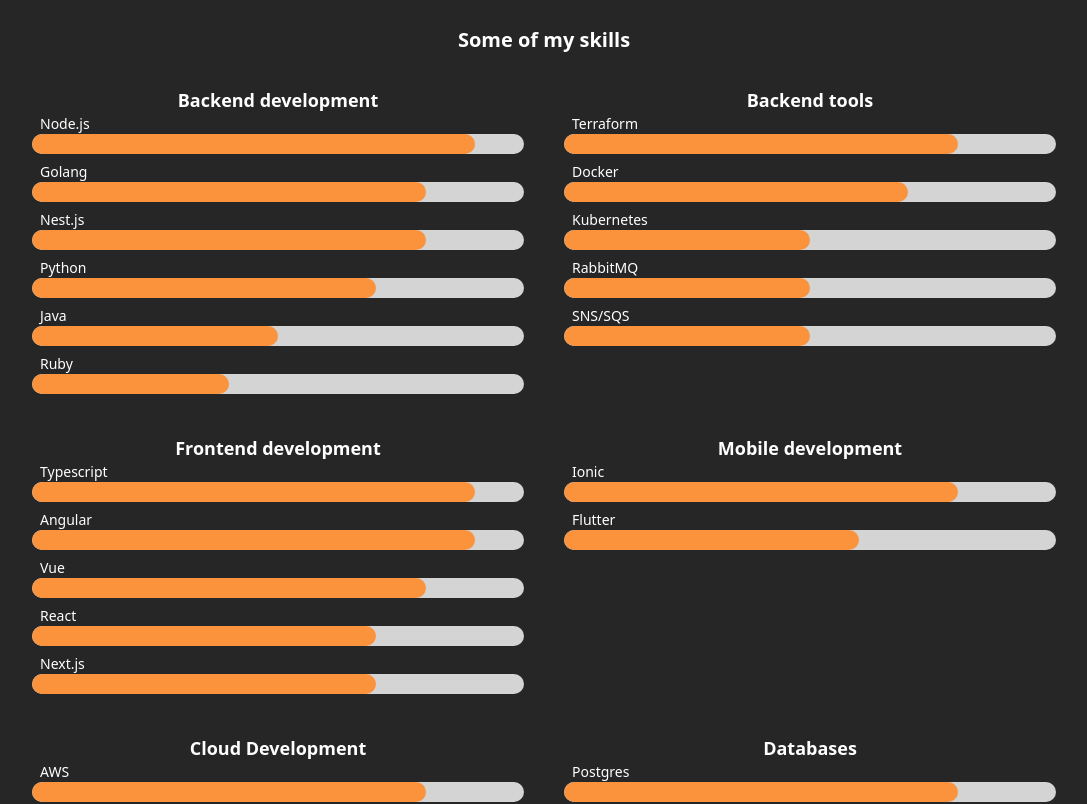
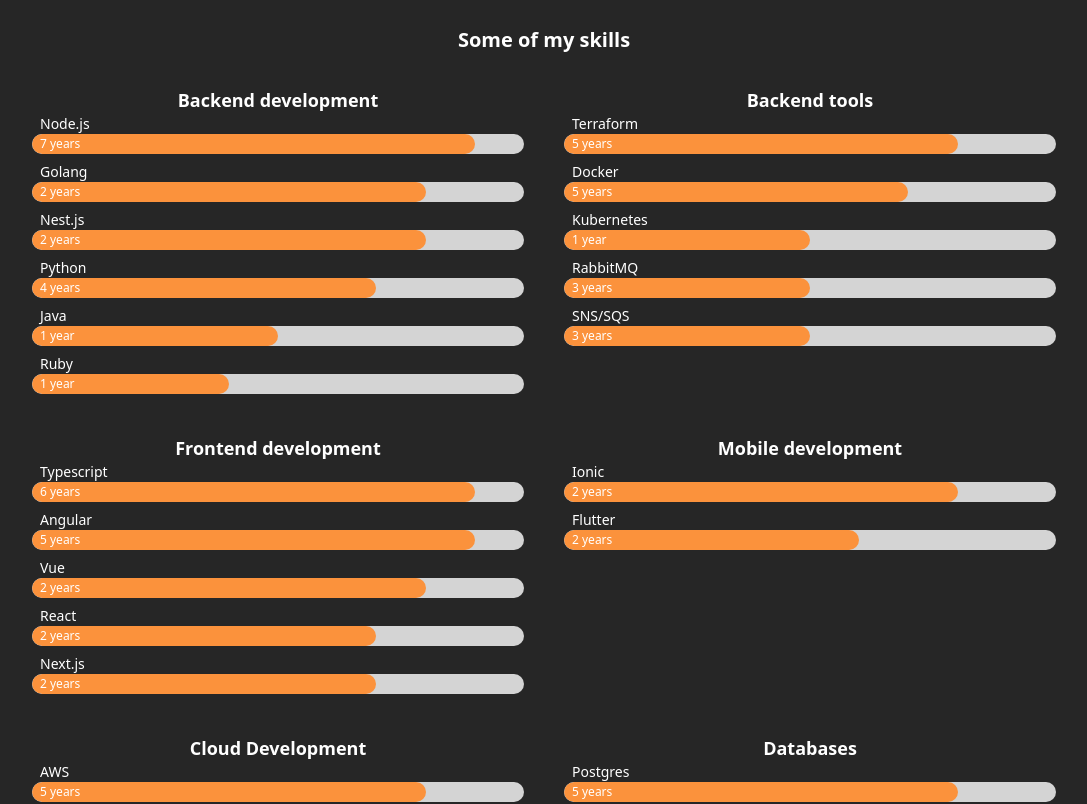
Before and after one commit to lopes-gustavo/personal-resume, a Next.js app: page / in a window 1280 px wide. Shown: the part 2040-2844 px from the top of the page, without its empty margins (96-1183 px from the left). Built offline with nearby package versions, Linux system fonts and the light colour scheme.

Commit message:
change canonical url

```diff
--- a/src/components/Layout/Page.tsx
+++ b/src/components/Layout/Page.tsx
@@ -15,7 +15,7 @@
         <meta content={description} name="description" />
 
         {/* several domains list the same content, make sure google knows we mean this one. */}
-        <link href={`https://reactresume.com${pathname}`} key="canonical" rel="canonical" />
+        <link href={`https://www.gustavo-lopes.me${pathname}`} key="canonical" rel="canonical" />
 
         <link href="/favicon.ico" rel="icon" sizes="any" />
         <link href="/apple-touch-icon.png" rel="apple-touch-icon" />
@@ -24,7 +24,7 @@
         {/* Open Graph : https://ogp.me/ */}
         <meta content={title} property="og:title" />
         <meta content={description} property="og:description" />
-        <meta content={`https://gustavo-lopes.vercel.app${pathname}`} property="og:url" />
+        <meta content={`https://gustavo-lopes.me${pathname}`} property="og:url" />
 
         {/* Twitter: https://developer.twitter.com/en/docs/twitter-for-websites/cards/overview/markup */}
         <meta content={title} name="twitter:title" />
--- a/src/components/Sections/Resume/Skills.tsx
+++ b/src/components/Sections/Resume/Skills.tsx
@@ -19,14 +19,18 @@
 SkillGroup.displayName = 'SkillGroup';
 
 export const Skill: FC<{skill: SkillType}> = memo(({skill}) => {
-  const {name, level} = skill;
+  const {name, level, years} = skill;
   const percentage = useMemo(() => Math.round((level / 10) * 100), [level]);
 
   return (
     <div className="flex flex-col">
       <span className="ml-2 text-sm font-medium">{name}</span>
       <div className="h-5 w-full overflow-hidden rounded-full bg-neutral-300">
-        <div className="h-full rounded-full bg-orange-400" style={{width: `${percentage}%`}} />
+        <div className="flex items-center text-xs h-full rounded-full bg-orange-400 pl-2" style={{
+          width: `${percentage}%`,
+        }} >
+          {years} {years > 1 ? 'years' : 'year'}
+        </div>
       </div>
     </div>
   );
```
